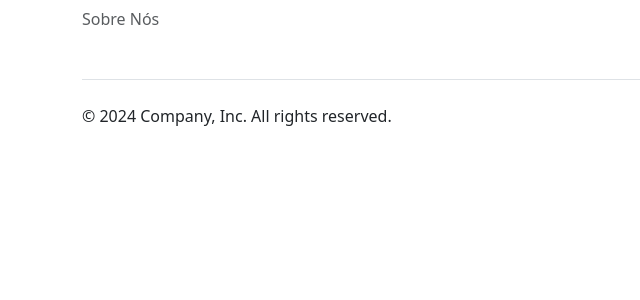
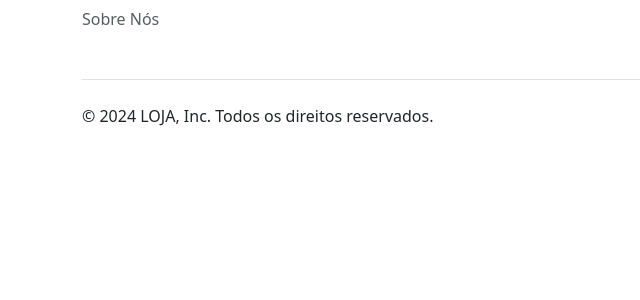
Before and after one commit to GustavBSS/django_ecommerce, a Django app: page /about/ in a window 1280 px wide. Shown: the part 433-733 px from the top of the page, without its empty margins (0-640 px from the left). Run offline with Django 5.2, Linux system fonts and the light colour scheme.

Commit message:
Pequenas odeificações no footer

```diff
--- a/ecommerce/templates/base.html
+++ b/ecommerce/templates/base.html
@@ -86,7 +86,7 @@
             </div>
 
             <div class="d-flex flex-column flex-sm-row justify-content-between py-4 my-4 border-top">
-                <p>© 2024 Company, Inc. All rights reserved.</p>
+                <p>© 2024 LOJA, Inc. Todos os direitos reservados.</p>
                 <ul class="list-unstyled d-flex">
                     <li class="ms-3"><a class="link-dark" href="#"><svg class="bi" width="24" height="24">
                                 <use xlink:href="#twitter"></use>
```
